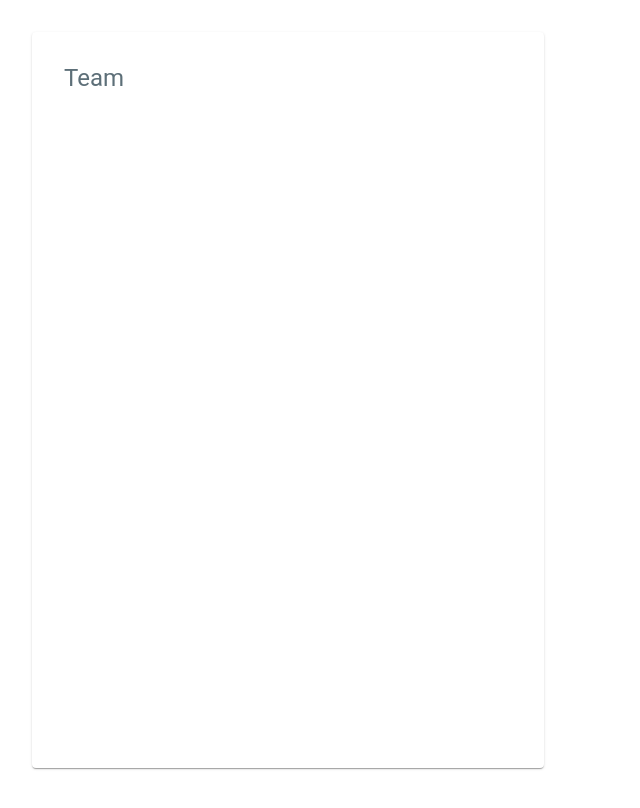
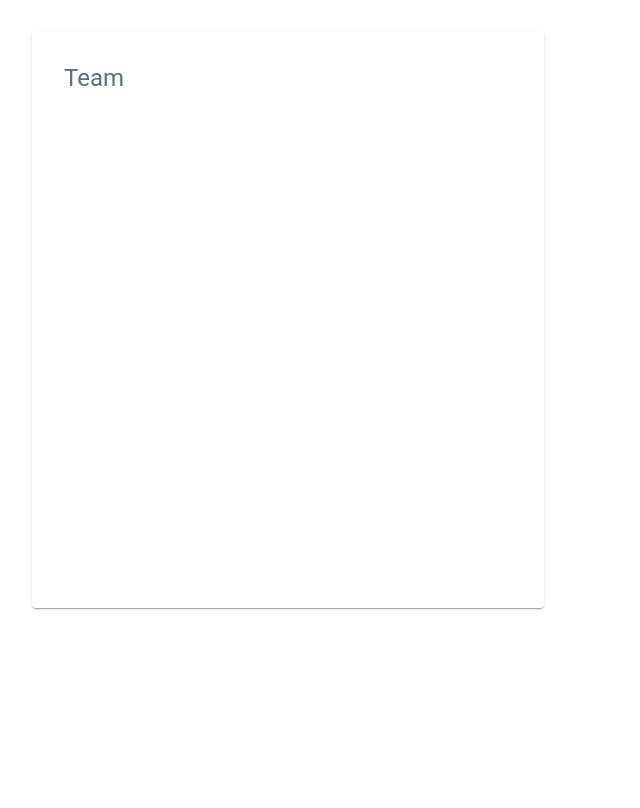
Before and after one commit to TotallyMoxie/Viz-Teams, an Angular app in the folder front-end/: page / in a window 1280 px wide. Shown: the top 808 px of the page, without its empty margins (0-640 px from the left). Built offline with nearby package versions, Linux system fonts and the light colour scheme.

Commit message:
Team List

```diff
--- a/front-end/src/app/app.component.css
+++ b/front-end/src/app/app.component.css
@@ -1,4 +1,4 @@
-.container-wrapper {
+.team-container-wrapper {
   display: flex;
   flex-direction: row;
   height: 80%;
```
